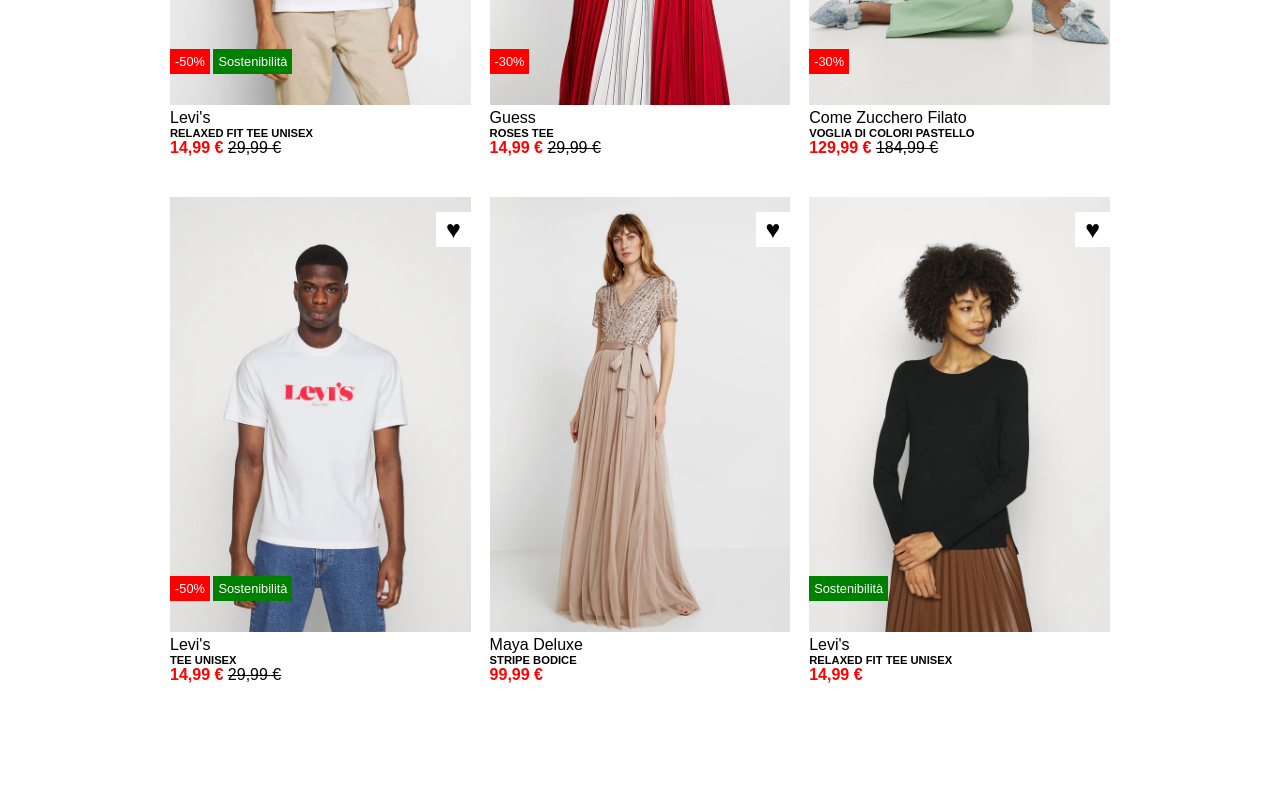
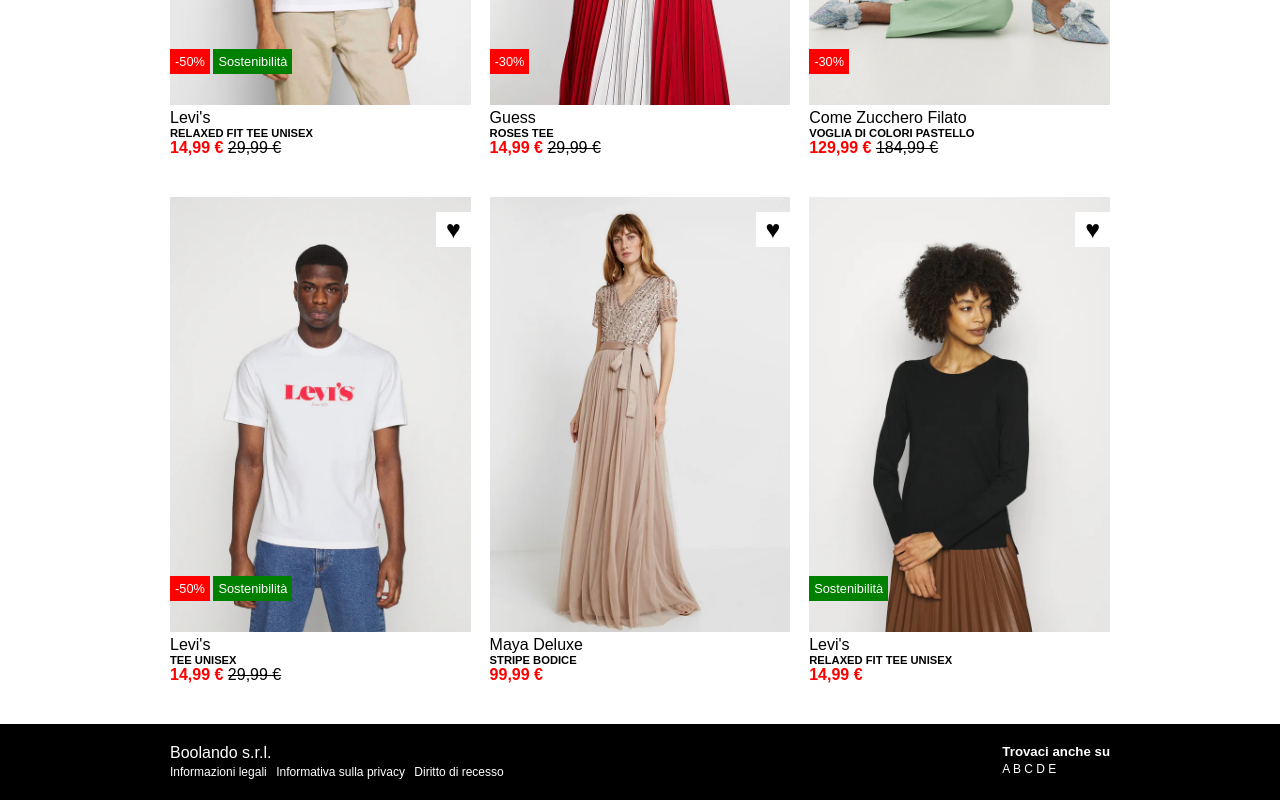
Before and after one commit to michelepiccinno/html-css-boolando, a plain HTML site: page index.html in a window 1280 px wide. Shown: the part 399-1199 px from the top of the page. Before the commit the page ends 1083 px from the top, so only its background shows below. Drawn offline with Linux system fonts and the light colour scheme.

Commit message:
add-footer

```diff
--- a/css/style.css
+++ b/css/style.css
@@ -24,7 +24,7 @@
 
 .header-box {
   display: flex;
-  justify-content: space-between; /*VERIFICARE IL LOGO BOOLEAN-NON E' CENTRATO PERFETTAMENTE*/
+  justify-content: space-between;
   align-items: center;
   color: white;
 }
@@ -52,7 +52,7 @@
 }
 
 main {
-  padding-top: 30px;
+  padding: 30px 0 40px;
 }
 
 .grid-cards {
@@ -124,17 +124,9 @@
   text-decoration: line-through;
 }
 
-/*SEZIONE MOUSE HOVER*/
-/*.img-first {              CANCELLARE
-position: relative;
-  display: inline-block;
-}*/
-
 .article-cards .img-top {
   display: none;
   position: absolute;
- /* top: 0;             CANCELLARE
-  left: 0;*/
 }
 
 .article-cards:hover .img-top {
@@ -152,3 +144,20 @@
 .display-none {  /*USATO PER NASCONDERE ALL'OCCORRENZA I TAG SCONTO O SUSTAINIBILITY*/
   display: none;
 }
+
+footer span {   /*SELEZIONA TUTTI GLI SPAN DISCENDENTI DI FOOTER*/
+  font-size: 12px;;
+  margin-right: 5px;
+  text-align: center;
+}
+
+footer {
+  background-color: black;
+}
+
+footer .bckgr {
+  display: flex;
+  justify-content: space-between;
+  padding: 20px 0;
+  color: white;
+}
--- a/index.html
+++ b/index.html
@@ -28,7 +28,6 @@
 
 	<main>
 		<div class="container">
-
 			<!--ARTICOLI-->
 			<div class="grid-cards">
 				<div class="box-cards">
@@ -143,6 +142,21 @@
 	</main>
 
 	<footer>
+		<div class="container">
+
+			<div class="bckgr">
+				<div class="info">
+					<h4>Boolando s.r.l.</h4>
+					<span>Informazioni legali</span>
+					<span>Informativa sulla privacy</span>
+					<span>Diritto di recesso</span>
+				</div>
+				<div class="social">
+					<h5>Trovaci anche su</h5>
+					<span>A B C D E</span>
+				</div>
+			</div>
+		</div>
 	</footer>
 </body>
 </html>
```
